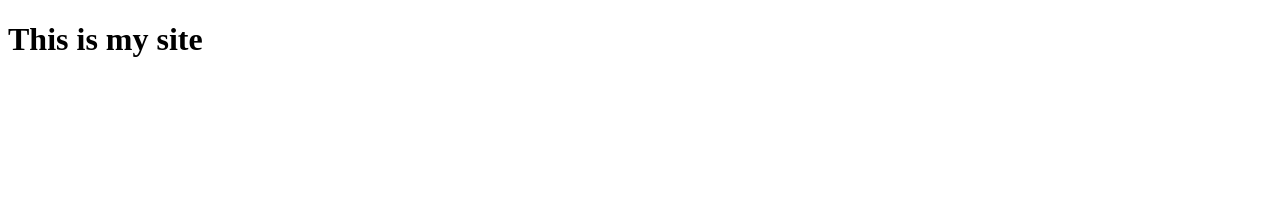
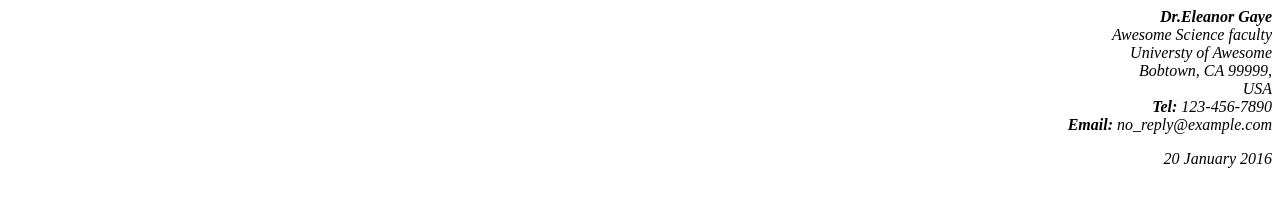
Before and after one commit to inderpalsandhu/inderpalsandhu.github.io, a plain HTML site: page ass1/index.html in a window 1280 px wide. Drawn offline with Linux system fonts and the light colour scheme.

Commit message:
Completed Sender and Reciever
Made the code for sender and reciever

```diff
--- a/ass1/index.html
+++ b/ass1/index.html
@@ -1,17 +1,34 @@
 <!--
 	Name: Inderpal Singh Sandhu
 	File: index.html
-	Date: 25 January 2023
-	Lab 1 Web development .
+	Date: 25 September 2024
+    This is Lab 1 Part 1.
 	-->
-<!DOCTYPE html>
+    <!DOCTYPE html>
 <html lang="en">
 <head>
     <meta charset="UTF-8">
     <meta name="viewport" content="width=device-width, initial-scale=1.0">
-    <title>Document</title>
+    <title>Awesome science application correspondence</title>
+    <style>
+        body{
+            .sender-column{
+                text-align: right;
+            }
+        }
+    </style>
 </head>
 <body>
-    <h1>This is my site</h1>
+    <address class="sender-column" >
+        <strong>Dr.Eleanor Gaye</strong><br>
+        Awesome Science faculty <br>
+        Universty of Awesome <br>
+        Bobtown, CA 99999, <br>
+        USA <br>
+        <strong> Tel: </strong> 123-456-7890 <br>
+        <strong> Email: </strong>no_reply@example.com <br>
+        <p class="sender-column"><time datetime="2016-01-20">20 January 2016</time></p>
+    </address>
+
 </body>
 </html>
```
